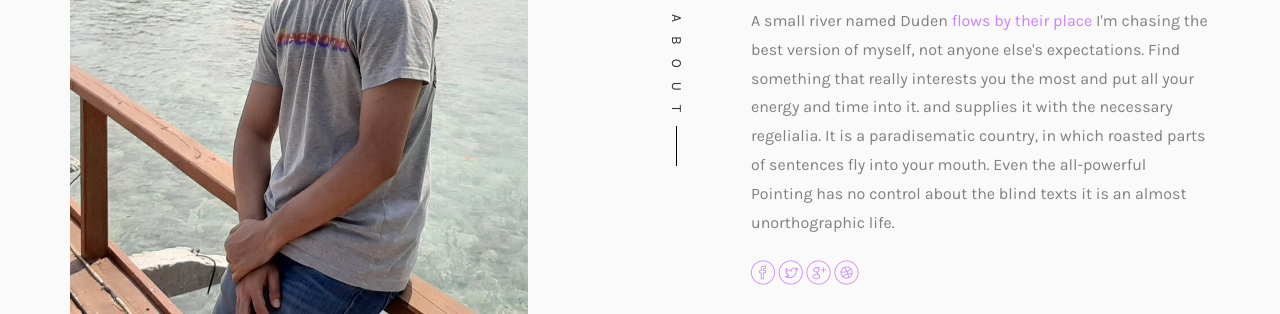
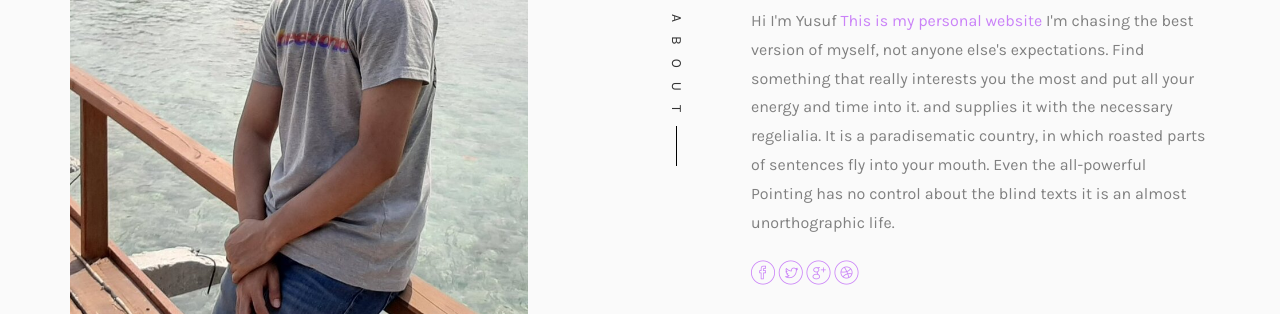
Before and after one commit to yusufkamajaya/yusuf-master, a plain HTML site: page index.html in a window 1280 px wide. Shown: the part 371-685 px from the top of the page. Drawn offline with nearby package versions, Linux system fonts and the light colour scheme; files whose address does not match are found by name; a web font is replaced by a local one.

Commit message:
updated personal information

```diff
--- a/index.html
+++ b/index.html
@@ -139,7 +139,7 @@
 								<div class="rotate">
 									<h2 class="heading">About</h2>
 								</div>
-								<p>A small river named Duden <a href="#">flows by their place</a> I'm chasing the best version of myself, not anyone else's expectations. Find something that really interests you the most and put all your energy and time into it. and supplies it with the necessary regelialia. It is a paradisematic country, in which roasted parts of sentences fly into your mouth. Even the all-powerful Pointing has no control about the blind texts it is an almost unorthographic life.</p>
+								<p>Hi I'm Yusuf <a href="#">This is my personal website</a> I'm chasing the best version of myself, not anyone else's expectations. Find something that really interests you the most and put all your energy and time into it. and supplies it with the necessary regelialia. It is a paradisematic country, in which roasted parts of sentences fly into your mouth. Even the all-powerful Pointing has no control about the blind texts it is an almost unorthographic life.</p>
 								<p class="colorlib-social-icons">
 									<a href="#"><i class="icon-facebook4"></i></a>
 									<a href="#"><i class="icon-twitter3"></i></a>
```
